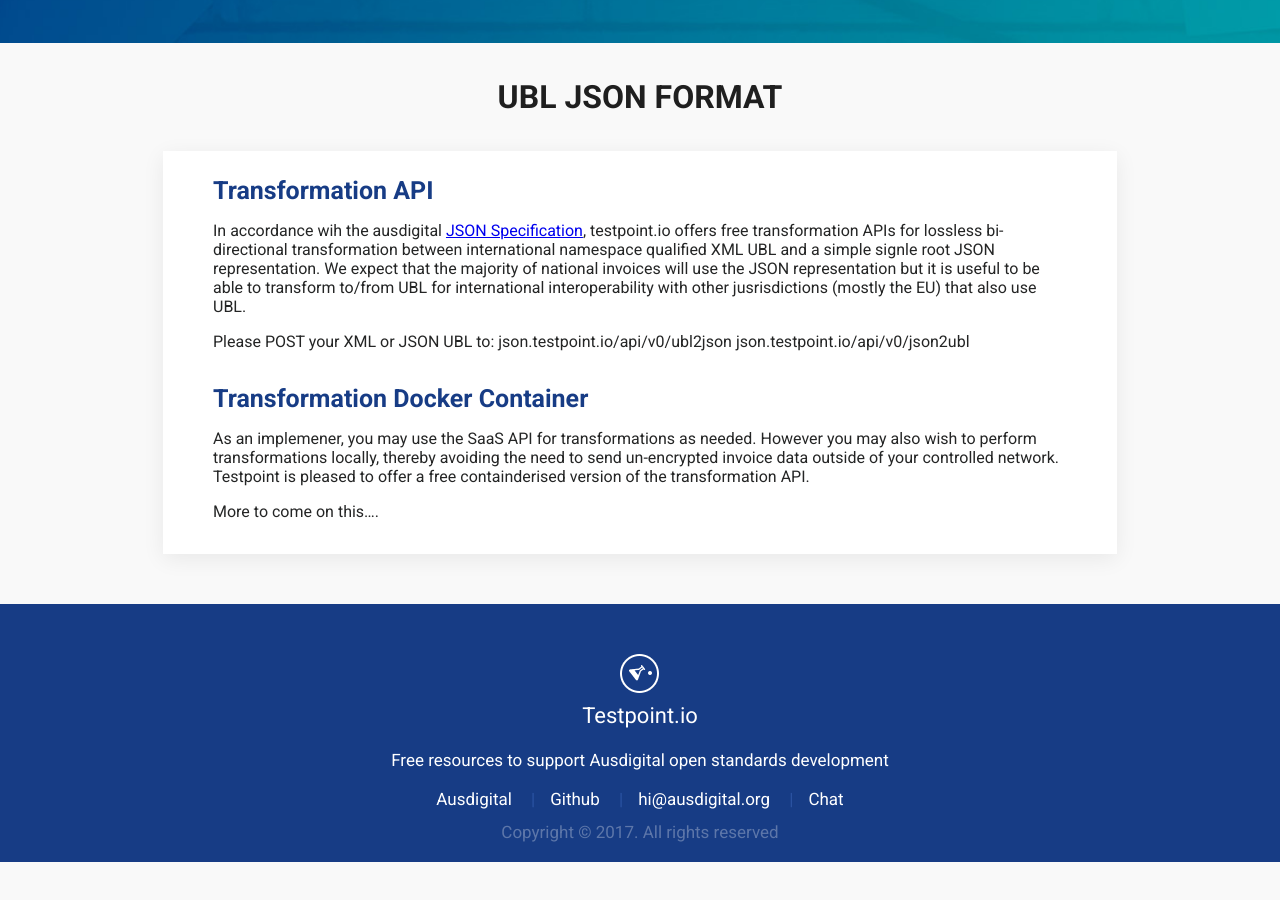
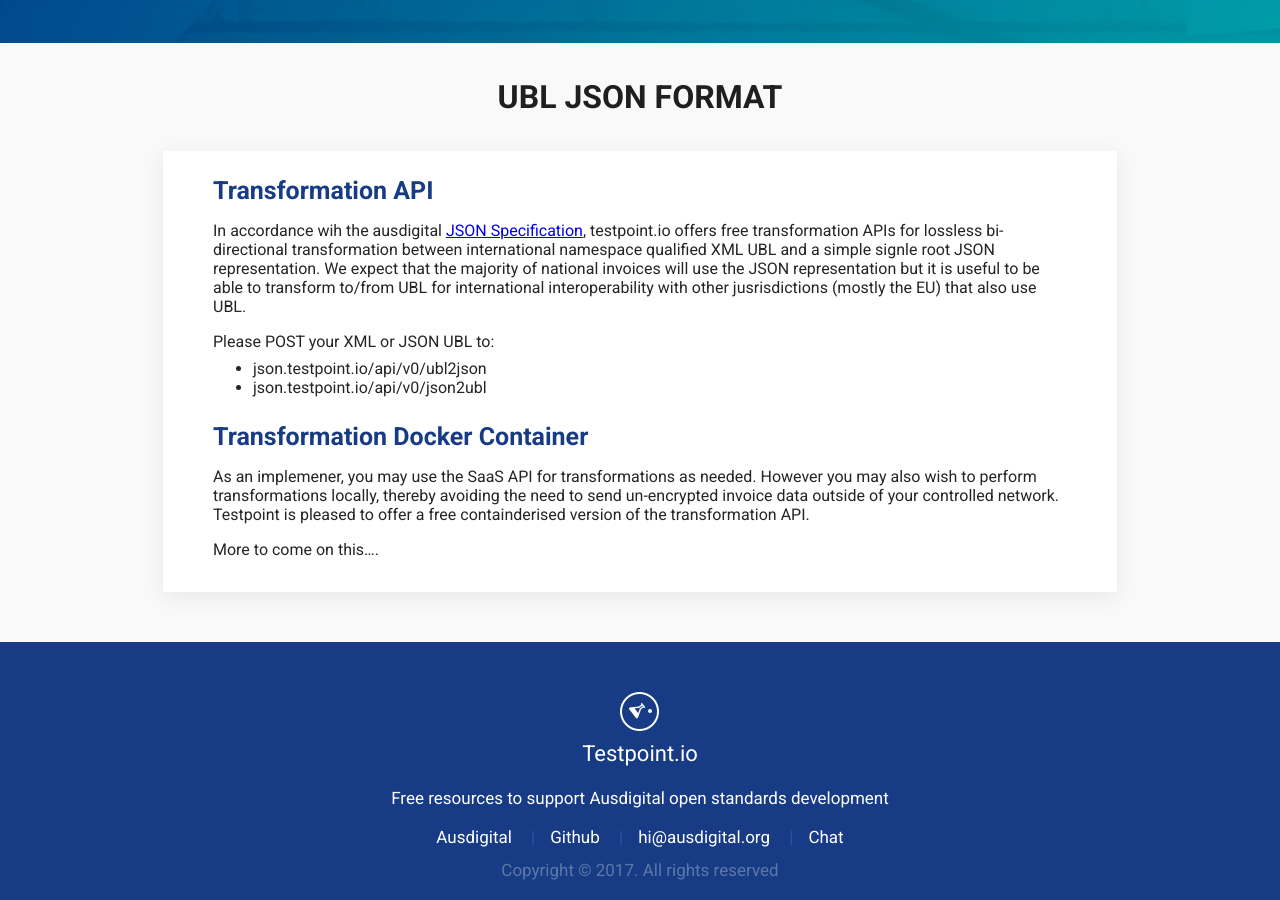
Before and after one commit to test-point/test-point.github.io, a Jekyll site: the page built from pages/json.md, in a window 1280 px wide and 900 px high, scrolled down 969 px. Built offline with Jekyll 4.4.1, drawn with Linux system fonts in a browser that asks for light colours; before the commit the page ends 1831 px from its top, so only the background shows below that.

Commit message:
formatting fix

```diff
--- a/pages/json.md
+++ b/pages/json.md
@@ -13,8 +13,9 @@
 In accordance wih the ausdigital [JSON Specification](https://github.com/ausdigital/ausdigital-json), testpoint.io offers free transformation APIs for lossless bi-directional transformation between international namespace qualified XML UBL and a simple signle root JSON representation.  We expect that the majority of national invoices will use the JSON representation but it is useful to be able to transform to/from UBL for international interoperability with other jusrisdictions (mostly the EU) that also use UBL.
 
 Please POST your XML or JSON UBL to:
-json.testpoint.io/api/v0/ubl2json
-json.testpoint.io/api/v0/json2ubl
+
+* json.testpoint.io/api/v0/ubl2json
+* json.testpoint.io/api/v0/json2ubl
 
 ### Transformation Docker Container
 
```
